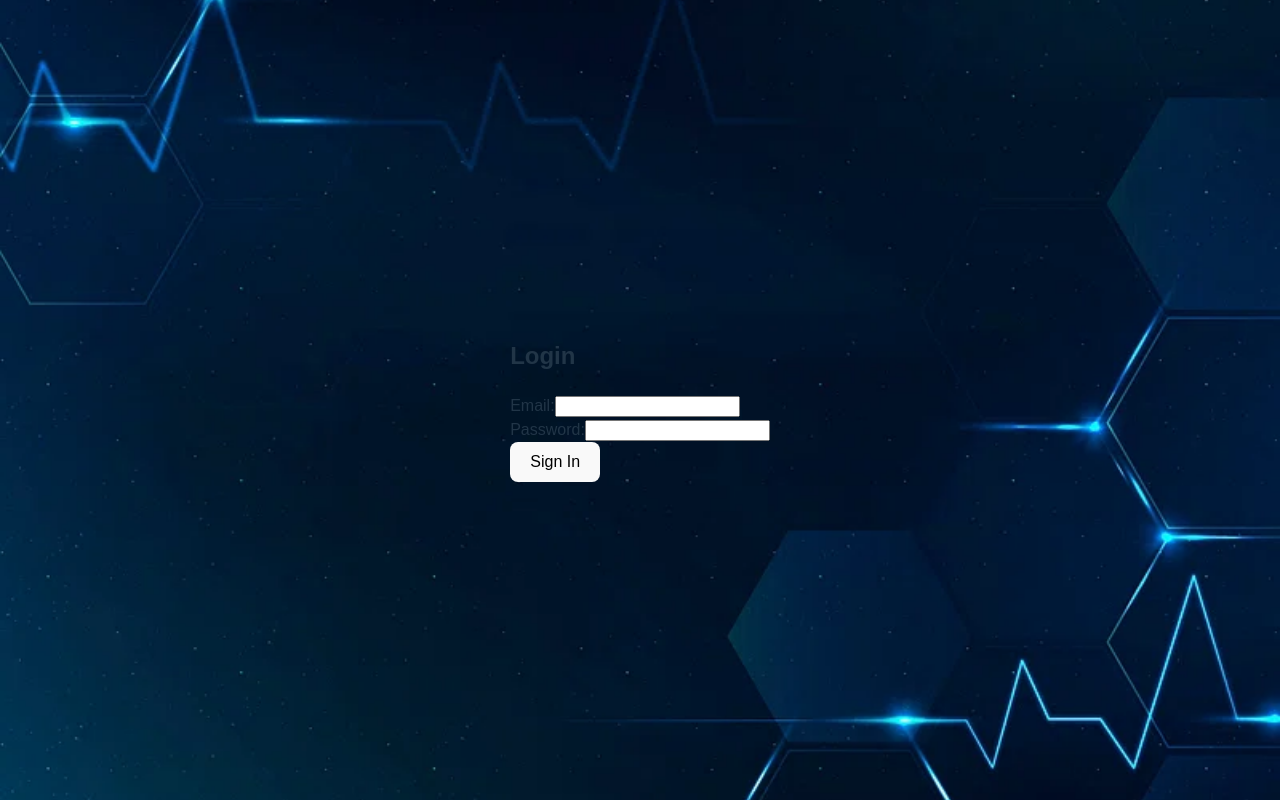
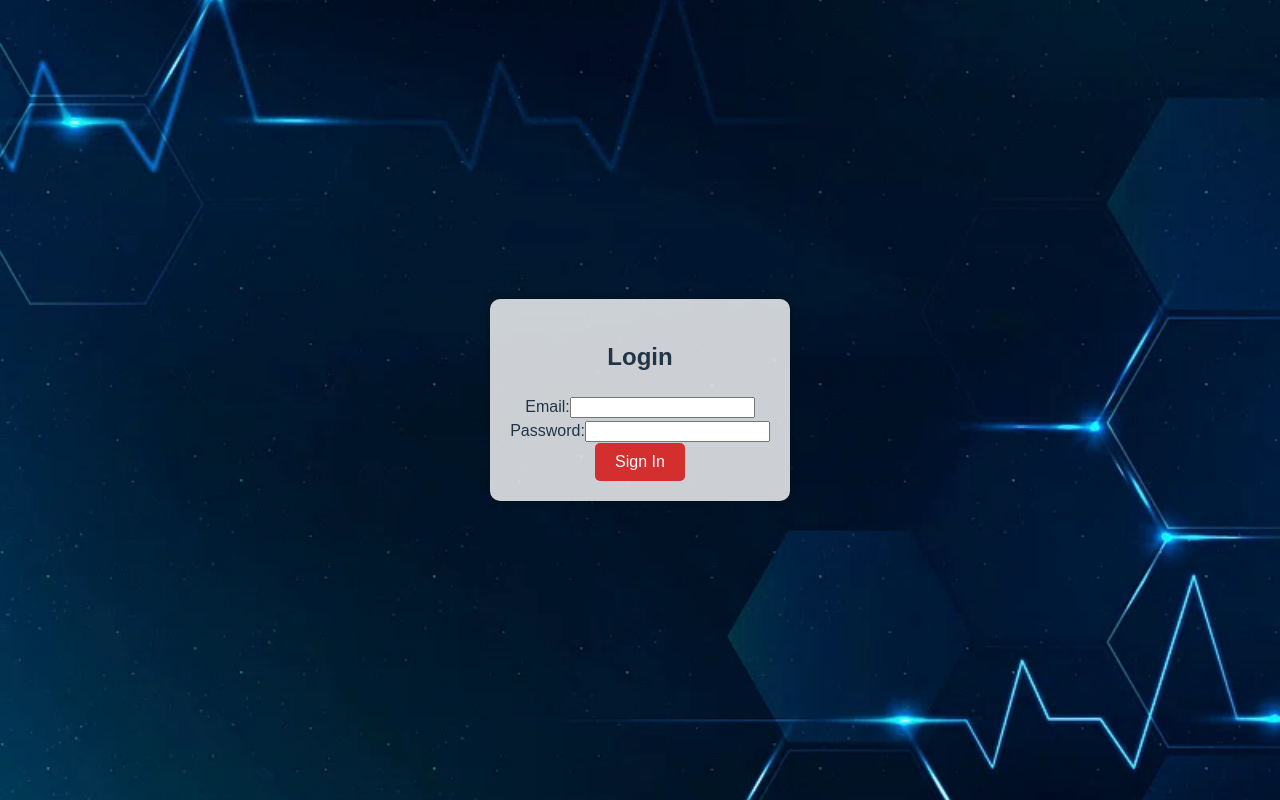
Before and after one commit to eko55/medlab, a React (Vite) app in the folder frontend/: page /login in a window 1280 px wide. Built offline with nearby package versions, Linux system fonts and the light colour scheme.

Commit message:
Frontend: Add logout button and adjust login page
Login page didn't have good background, text was illegible.

```diff
--- a/frontend/src/MainPage.css
+++ b/frontend/src/MainPage.css
@@ -1,6 +1,8 @@
 body {
     margin: 0;
     font-family: 'Arial', sans-serif;
+    display: flex;
+    height: 100vh;
 }
 
 .centered-layout {
@@ -8,6 +10,14 @@ body {
     align-items: center;
     justify-content: center;
     height: 100vh;
+}
+
+.main-container {
+    text-align: center;
+    background: rgba(255, 255, 255, 0.8);
+    padding: 20px;
+    border-radius: 10px;
+    box-shadow: 0 0 10px rgba(0, 0, 0, 0.3);
 }
 
 h1 {
--- /dev/null
+++ b/frontend/src/UI/Buttons/LogoutButton.css
@@ -0,0 +1,14 @@
+button {
+    background-color: #d32f2f;
+    color: #fff;
+    padding: 10px 20px;
+    font-size: 16px;
+    cursor: pointer;
+    border: none;
+    border-radius: 5px;
+    transition: background-color 0.3s ease;
+}
+
+button:hover {
+    background-color: #b71c1c;
+}
--- /dev/null
+++ b/frontend/src/UI/Buttons/LogoutButton.jsx
@@ -0,0 +1,20 @@
+import React from 'react';
+import { useNavigate } from 'react-router-dom';
+import './LogoutButton.css'
+
+const LogoutButton = () => {
+  const navigate = useNavigate();
+
+  const handleLogout = () => {
+    //TODO: Handle logout logic
+    navigate('/login');
+  };
+
+  return (
+    <button className='logout-button' onClick={handleLogout}>
+      Logout
+    </button>
+  );
+};
+
+export default LogoutButton;
--- a/frontend/src/UI/NavigationBar/NavigationBar.jsx
+++ b/frontend/src/UI/NavigationBar/NavigationBar.jsx
@@ -1,6 +1,7 @@
 import React from 'react';
 import { Link } from 'react-router-dom';
 import './NavigationBarStyle.css'
+import LogoutButton from '../Buttons/LogoutButton';
 
 const NavigationBar = () => {
     //TODO: Handle patient and employee page logic as well
@@ -25,6 +26,9 @@ const NavigationBar = () => {
                 <li>
                     <Link to="/admin/patient-examinations">Patient Examinations</Link>
                 </li>
+                <li>
+                    <LogoutButton />
+                </li>
             </ul>
         </nav>
     );
--- a/frontend/src/UI/NavigationBar/NavigationBarStyle.css
+++ b/frontend/src/UI/NavigationBar/NavigationBarStyle.css
@@ -7,6 +7,7 @@ nav {
   top: 0;
   left: 0;
   width: 100%;
+
 }
 
 ul {
@@ -16,10 +17,7 @@ nav {
   display: flex;
   flex-wrap: wrap;
   justify-content: space-around;
-  }
-
-  li {
-    margin-bottom: 10px;
+  align-items: center;
 }
 
 a {
@@ -34,7 +32,9 @@ nav {
 
 @media only screen and (max-width: 600px) {
   li {
-      margin-right: 0; /* Remove right margin on small screens */
-      width: 100%; /* Make items take full width on small screens */
+    margin-right: 0;
+    /* Remove right margin on small screens */
+    width: 100%;
+    /* Make items take full width on small screens */
   }
 }
--- a/frontend/src/pages/Login/Login.jsx
+++ b/frontend/src/pages/Login/Login.jsx
@@ -33,7 +33,7 @@ const Login = () => {
   };
 
   return (
-    <div>
+    <div className='main-container'>
       <h2>Login</h2>
       <form onSubmit={handleSubmit}>
         <label>
```
Lines whose indentation alone changed are shown as unchanged.
